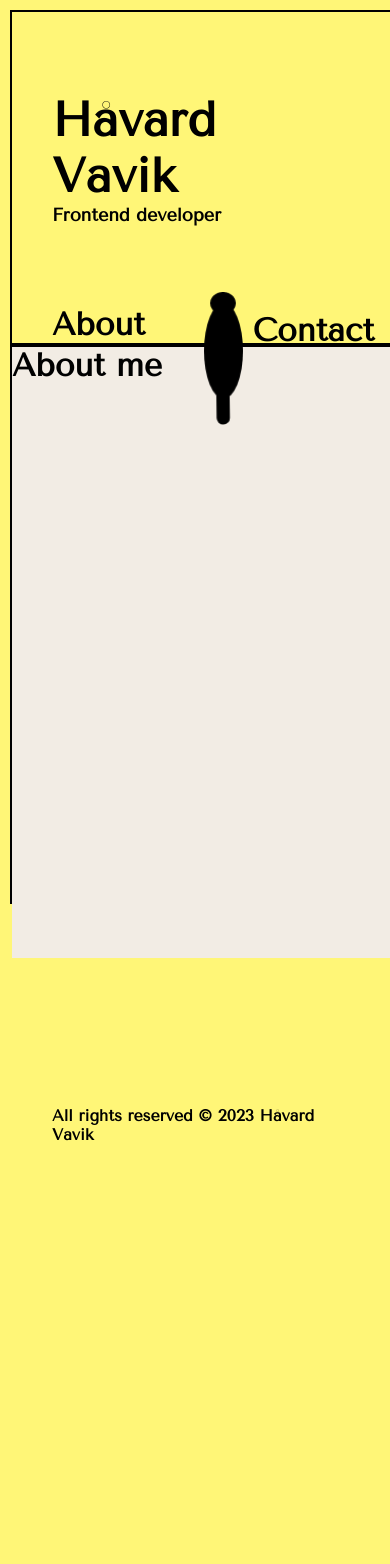
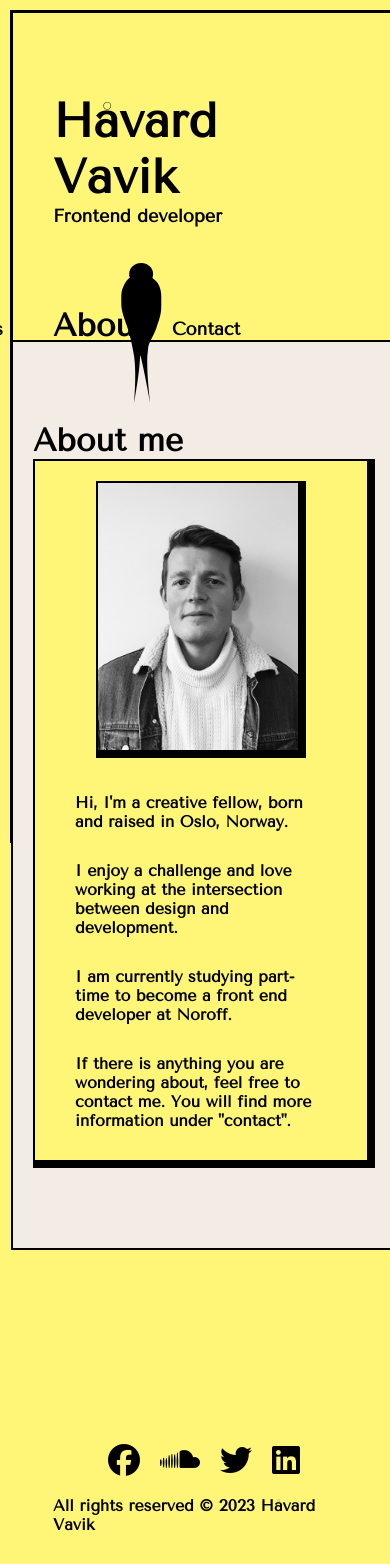
Before and after one commit to Havard52/portfolio, a plain HTML site: page about.html in a window 390 px wide. Before the commit the page ends 1174 px from the top, so only its background shows below. Drawn offline with nearby package versions, Linux system fonts and the light colour scheme.

Commit message:
Mobile responsive 1

```diff
--- a/about.html
+++ b/about.html
@@ -2,12 +2,14 @@
 <html lang="en">
 <head>
     <meta charset="UTF-8">
+
     <meta name="viewport" content="width=device-width, initial-scale=1.0">
     <link rel="stylesheet" href="styles/styles.css">
     <title>Håvard Vavik, portfolio</title>
     <link rel="preconnect" href="https://fonts.googleapis.com">
     <link rel="preconnect" href="https://fonts.gstatic.com" crossorigin>
     <link href="https://fonts.googleapis.com/css2?family=Tenor+Sans&display=swap" rel="stylesheet">
+    <script src="https://kit.fontawesome.com/d9245988cf.js" crossorigin="anonymous"></script>
 </head>
     <body>
         <div class="contentContainer">
@@ -20,23 +22,41 @@
                 <div class="cable"></div>
                 <section class="birdMenu">
                     <a href="projects.html" class="birdLink">
-                        <img src="images/Component 1 – 1.png" alt="Bird sitting on cable looking right" id="bird1">
-                        <h2>Projects</h2>
+                        <img src="images/left bird.png" alt="Bird sitting on cable looking right" id="bird1">
+                        <h3>Projects</h3>
                     </a>
-                    <a href="contact.html">
-                        <img src="images/Component 2 – 1.png" alt="Bird sitting on cable looking away">
-                        <h2>Contact</h2>
+                    <a href="contact.html" class="birdLink">
+                        <img src="images/Center bird.png" alt="Bird sitting on cable looking away">
+                        <h3>Contact</h3>
                     </a>
                 </section>
                 <section id="about">
-                    <h2>About me</h2>
-                    <div class="aboutMeContainer">
-
+                    <div class="wrapper">
+                        <h2>About me</h2>
+                        <div class="aboutMeContainer">
+                            <div class="imageAboutContainer">
+                                <img src="images/havard517px-2.png" alt="Picture of Håvard (me)">
+                            </div>
+                            <div class="infoAboutContainer">
+                                <p>Hi, I'm a creative fellow, born and raised in Oslo, Norway.</p>
+                                <p>I enjoy a challenge and love working at the intersection between design and development.</p>
+                                <p>I am currently studying part-time to become a front end developer at Noroff.</p>
+                                <p> If there is anything you are wondering about, feel free to contact me. You will find more information under "contact".</p>
+                            </div>
+                        </div>
                     </div>
                 </section>
             </main>
             <footer>
-                <p>All rights reserved © 2023 Håvard Vavik</p>
+                <div class="footerLinks">
+                    <i class="fa-brands fa-facebook fa-2xl"></i>
+                    <i class="fa-brands fa-soundcloud fa-2xl"></i>
+                    <i class="fa-brands fa-twitter fa-2xl"></i>
+                    <i class="fa-brands fa-linkedin fa-2xl"></i>
+                </div>
+                <div class="legal">
+                    <p>All rights reserved © 2023 Håvard Vavik</p>
+                </div>
             </footer>
         </div>
     </body>
--- a/styles/styles.css
+++ b/styles/styles.css
@@ -1,13 +1,15 @@
 body {
     background-color: #FFF677;
     margin: 0px;
+    height: 1vh;
 }
 
 .contentContainer {
     margin: 10px;
     width: 98%;
-    height: 890px;
-    border: solid black 2px;
+    height: 98vh;
+    border: solid black;
+
 }
 
 h1 {
@@ -41,10 +43,26 @@ a {
 }
 
 footer {
+    position: relative;
+    bottom: 0px;
+}
+
+.footerLinks {
+    margin-top: 40px;
+    display: flex;
+    justify-content: center;
+    gap: 20px;
+}
+
+.footerLinks i:hover {
+    transform: translateY(5px);
+}
+
+.legal {
+    margin-top: 20px;
     display: flex;
     justify-content: center;
 }
-
 
 button {
     font-family: 'Tenor Sans', sans-serif;
@@ -73,7 +91,7 @@ header {
 .cableindex {
     position: relative;
     top: 200px;
-    border: solid black 2px;
+    border: solid black 1px;
 }
 
 .cable {
@@ -86,16 +104,24 @@ header {
     top: 135px;
     display: flex;
     justify-content: end;
-    gap: 200px;
+    gap: 75px;
+    margin-right: 135px;
 }
 
 .birdMenu {
     position: relative;
-    top: -55px;
+    top: -95px;
     display: flex;
     justify-content: end;
-    gap: 200px;
+    gap: 75px;
+    margin-right: 135px;
 }
+
+.birdLink {
+    display: flex;
+    align-items: center;
+}
+
 .indexBirdMenu a{
     display: flex;
     justify-content: end;
@@ -105,12 +131,17 @@ header {
 .birdMenu a{
     display: flex;
     justify-content: end;
-    margin: 0px 20px;
+    margin: 10px 20px;
     z-index: 2;
 }
 
-a h2 {
-    margin-top: 20px;
+a h3 {
+    margin-top: -45px;
+    margin-left: 10px;
+}
+
+.birdMenu h3 {
+    margin-top: -10px;
     margin-left: 10px;
 }
 
@@ -119,9 +150,11 @@ a h2 {
     position: relative;
     background-color: #A7D6FF;
     width: 100%;
-    height: 611px;
-    top: -131px;
+    height: 700px;
+    top: -172px;
+    left: -2px;
     z-index: 0;
+    border: 2px solid black;
 }
 
 .projectsContainer {
@@ -130,6 +163,7 @@ a h2 {
     display: flex;
     gap: 40px;
     justify-content: center;
+    flex-wrap: wrap;
 }
 
 .flexContainerProjects {
@@ -158,19 +192,26 @@ a h2 {
     position: relative;
     background-color: #FFD6FD;
     width: 100%;
-    height: 611px;
-    top: -133px;
+    height: 618px;
+    top: -172px;
+    left: -2px;
     z-index: 0;
     display: flex;
     justify-content: center;
     align-items: center;
+    border: 2px solid black;
+}
+
+#contact h2{
+margin-left: 20px;
 }
 
 .contactInfoContainer {
-    width: 400px;
+    max-width: 400px;
     border: solid black;
     border-width: 2px 8px 8px 2px;
     background-color: #FFF677;
+    margin: 0px 20px 80px 20px;
 }
 
 .contactInfoContainer div {
@@ -194,7 +235,53 @@ a h2 {
     position: relative;
     background-color: #F2ECE4;
     width: 100%;
-    height: 611px;
-    top: -133px;
+    height: 618px;
+    top: -170px;
+    left: -2px;
     z-index: 0;
+    display: flex;
+    align-items: center;
+    justify-content: center;
+    border: 2px solid black;
 }
+
+#about h2 {
+    margin: 80px 20px 0px 20px;
+    margin-top: 80px;
+}
+
+.aboutMeContainer {
+    max-width: auto;
+    border: solid black;
+    border-width: 2px 8px 8px 2px;
+    background-color: #FFF677;
+    display: flex;
+    flex-wrap: wrap;
+    align-items: center;
+    justify-content: center;
+    margin: 0px 20px 80px 20px;
+}
+
+.imageAboutContainer img{
+    max-width: 200px;
+    margin: auto;
+    display: flex;
+    margin: 20px;
+    border: solid black;
+    border-width: 2px 8px 8px 2px;;
+}
+
+.infoAboutContainer {
+    max-width: 400px;
+}
+
+@media only screen and (max-width: 800px) {
+    #about {
+        height: auto;
+    }
+
+    .aboutMeContainer {
+        max-width: 400px;
+    }
+
+}
```
Also changed, not shown: contact.html (+15 -5 lines), index.html (+17 -8 lines), projects.html (+15 -5 lines), images/Center bird.png (added), images/Component 1 – 1.png (deleted), images/Component 2 – 1.png (deleted), images/Component 3 – 1.png (deleted), images/Right bird.png (added), images/havard517px-2.png (added), images/left bird.png (added).
